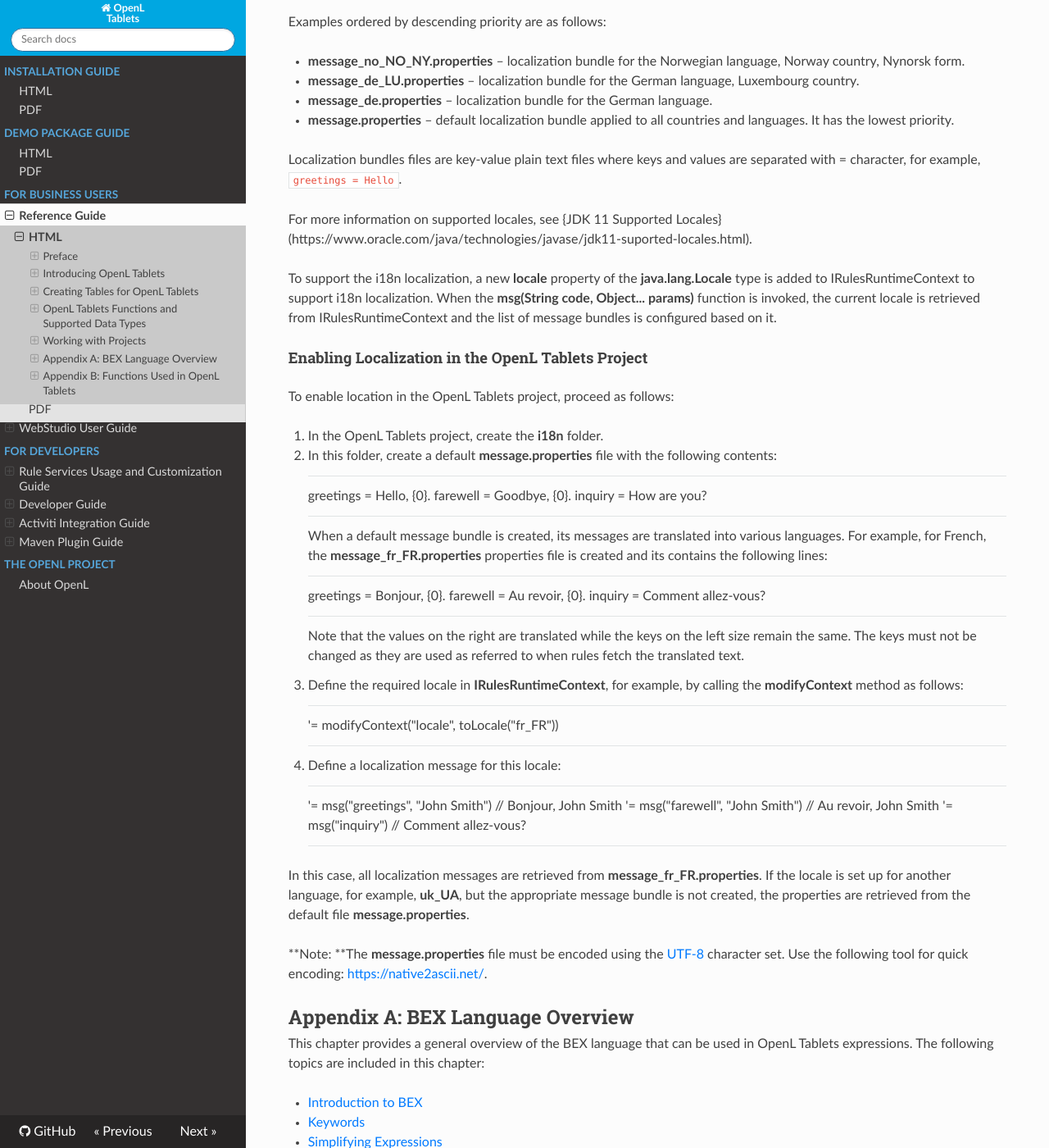
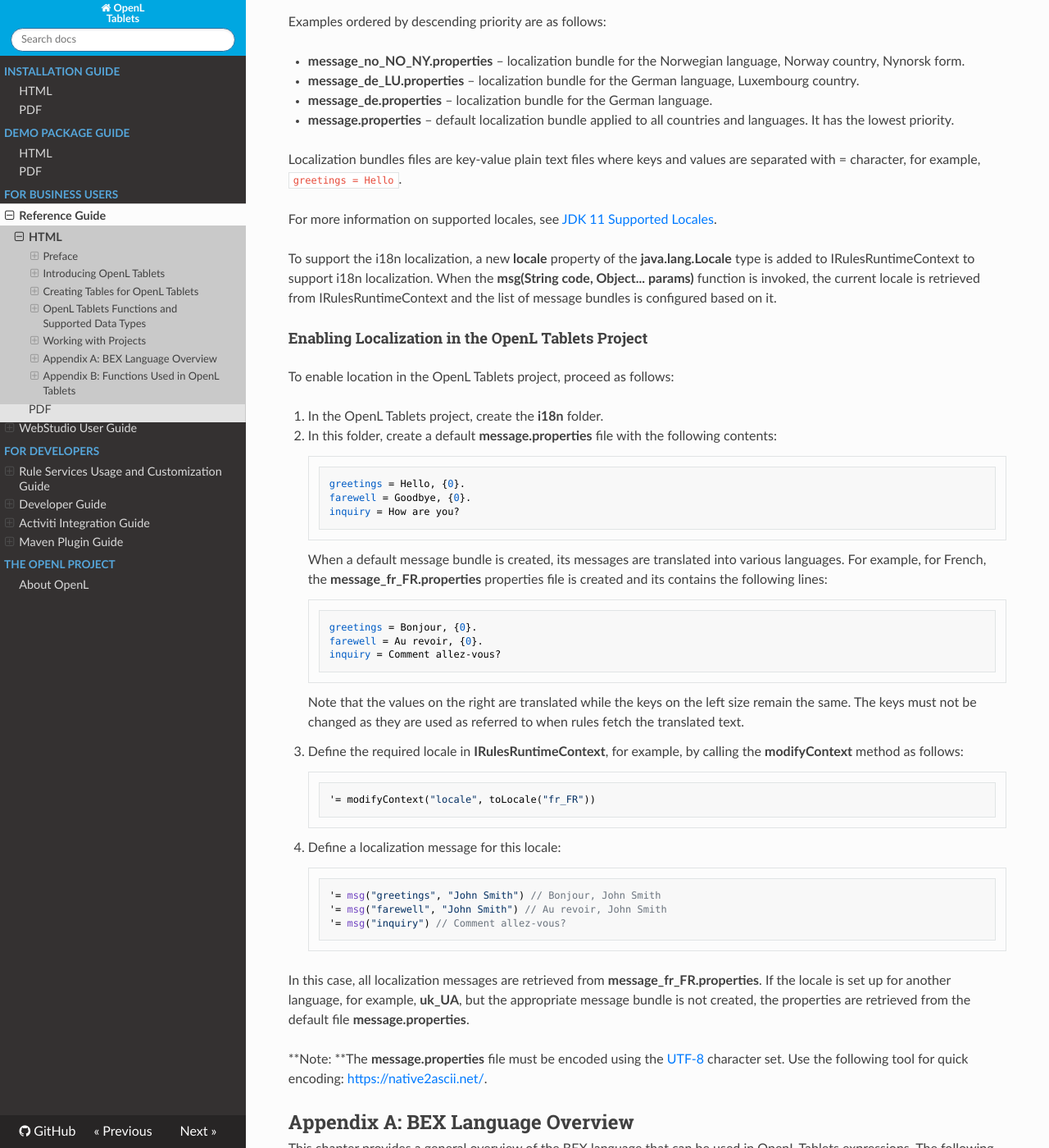
Before and after one commit to agradus/OpenLdocs, an MkDocs documentation site: the page built from docs/documentation/guides/reference_guide.md, in a window 1280 px wide and 1400 px high, scrolled down 175100 px. Shown: the whole window at 82% size. Built offline with MkDocs 1.6.1, drawn with Linux system fonts in a browser that asks for light colours; nearby versions of some CDN libraries.

Commit message:
Update reference_guide.md

````diff
--- a/docs/documentation/guides/reference_guide.md
+++ b/docs/documentation/guides/reference_guide.md
@@ -3811,7 +3811,7 @@
 
 Localization bundles files are key-value plain text files where keys and values are separated with = character, for example, `greetings = Hello`.
 
-For more information on supported locales, see {JDK 11 Supported Locales}(https://www.oracle.com/java/technologies/javase/jdk11-suported-locales.html).
+For more information on supported locales, see [JDK 11 Supported Locales](https://www.oracle.com/java/technologies/javase/jdk11-suported-locales.html).
 
 To support the i18n localization, a new **locale** property of the **java.lang.Locale** type is added to IRulesRuntimeContext to support i18n localization. When the **msg(String code, Object... params)** function is invoked, the current locale is retrieved from IRulesRuntimeContext and the list of message bundles is configured based on it.
 
@@ -3823,43 +3823,41 @@
 
 2.  In this folder, create a default **message.properties** file with the following contents:
 
-    ***
+    ```
 
     greetings = Hello, {0}.
     farewell = Goodbye, {0}.
     inquiry = How are you?
 
-    ***
+    ```
 
     When a default message bundle is created, its messages are translated into various languages. For example, for French, the **message_fr_FR.properties** properties file is created and its contains the following lines:
 
-    ***
-
+    ```
     greetings = Bonjour, {0}.
     farewell = Au revoir, {0}.
     inquiry = Comment allez-vous?
-
-    ***
+    ```
 
     Note that the values on the right are translated while the keys on the left size remain the same. The keys must not be changed as they are used as referred to when rules fetch the translated text.
 
 3.  Define the required locale in **IRulesRuntimeContext**, for example, by calling the **modifyContext** method as follows:
 
-    ***
+    ```
 
     '= modifyContext("locale", toLocale("fr_FR"))
 
-    ***
+    ```
 
 3.  Define a localization message for this locale:
 
-    ***
+    ```
 
     '= msg("greetings", "John Smith") // Bonjour, John Smith
     '= msg("farewell", "John Smith") // Au revoir, John Smith
     '= msg("inquiry") // Comment allez-vous?
 
-    ***
+    ```
 
 In this case, all localization messages are retrieved from **message_fr_FR.properties**. If the locale is set up for another language, for example, **uk_UA**, but the appropriate message bundle is not created, the properties are retrieved from the default file **message.properties**.
 
````
